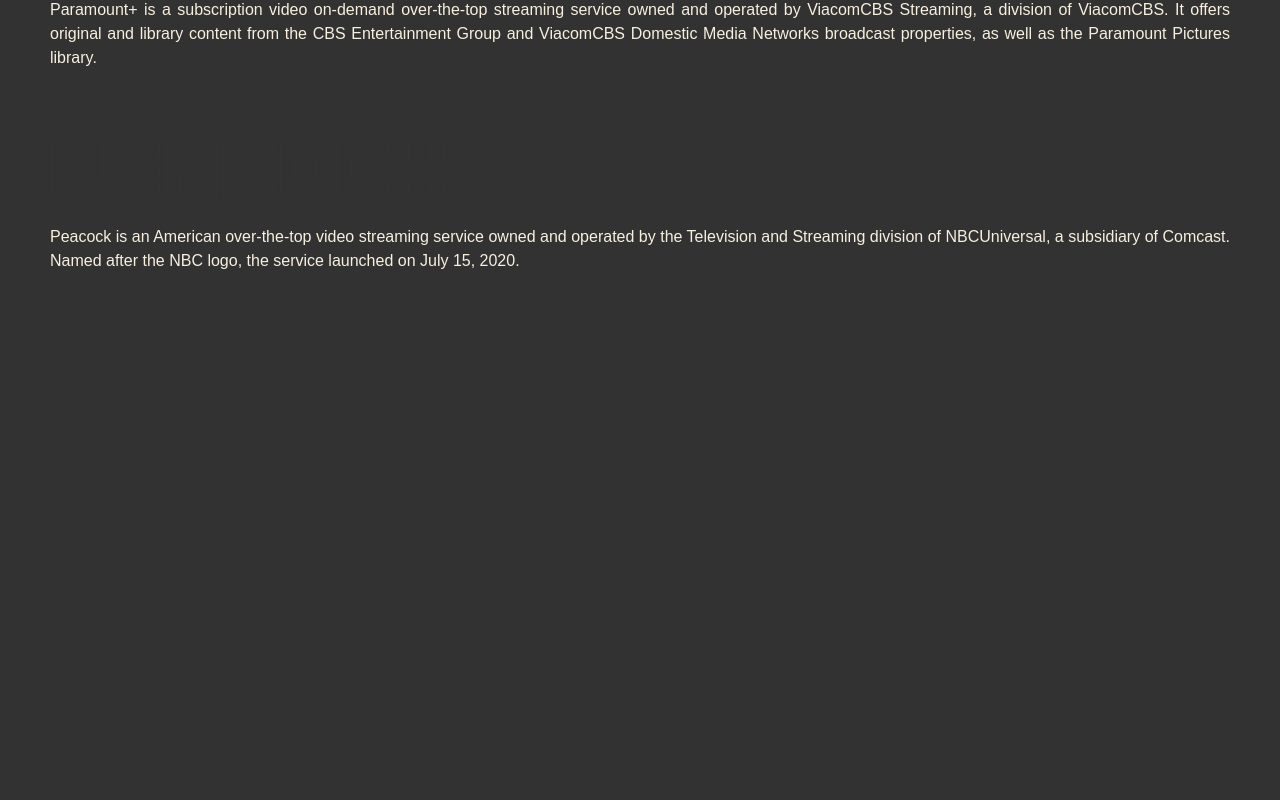
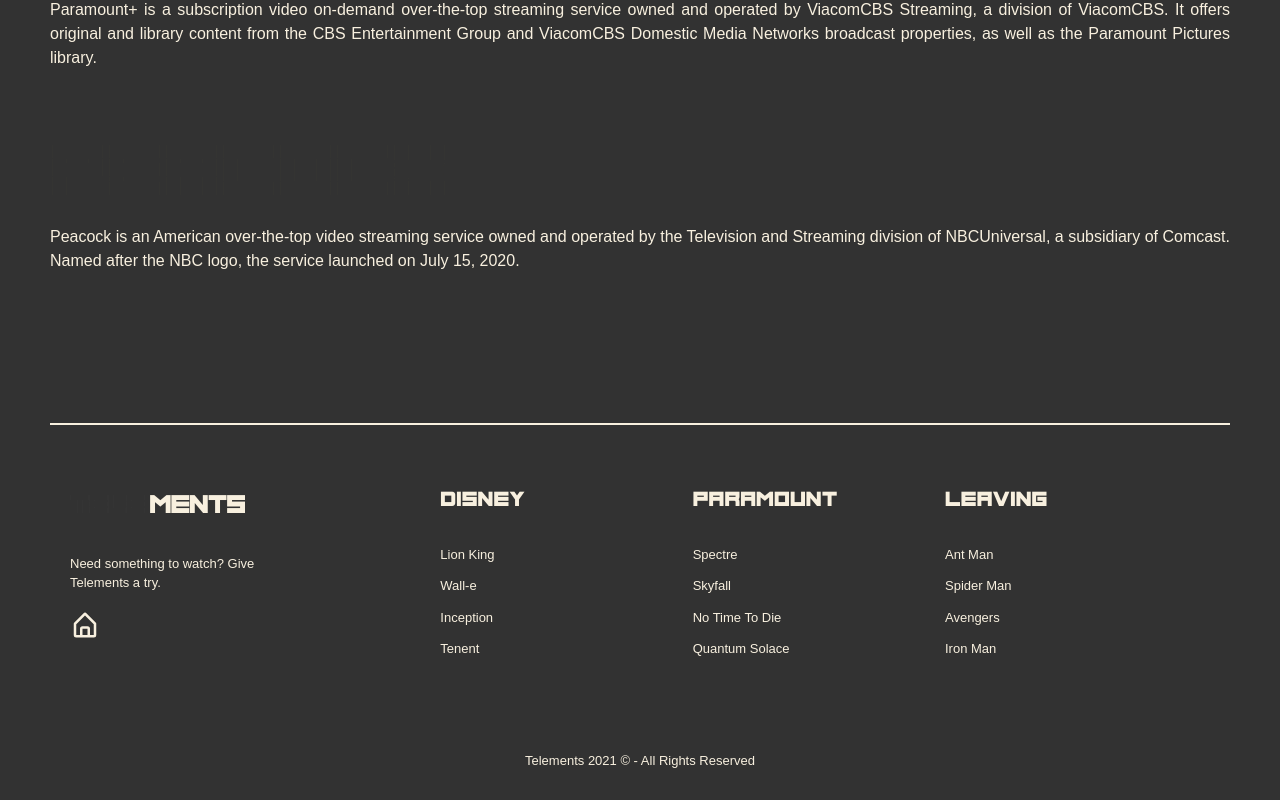
Before and after one commit to ChristianWare/Periodic-Table-Of-Telements, a Next.js app: page /about in a window 1280 px wide. Shown: the part 1723-2523 px from the top of the page. Before the commit the page ends 2146 px from the top, so only its background shows below. Built offline with nearby package versions, Linux system fonts and the light colour scheme.

Commit message:
Footer Complete. Final

```diff
--- a/pages/404.js
+++ b/pages/404.js
@@ -6,6 +6,7 @@
   return (
     <Layout>
       <div className={styles.notFoundPageContainer}>
+        <div className={styles.content}>
           <div className={styles.lines}></div>
           <h1>404 Page Not Found</h1>
           <h1>
@@ -18,6 +19,7 @@
           </h1>
           <div className={styles.lines}></div>
         </div>
+      </div>
     </Layout>
   );
 }
--- a/src/components/Footer.js
+++ b/src/components/Footer.js
@@ -1,11 +1,95 @@
-import styles from '../../styles/Footer.module.css'
+import Link from "next/link";
+import { SiHackthebox } from "react-icons/si";
+import { BsGithub, BsLinkedin } from "react-icons/bs";
+import { AiOutlineMail } from "react-icons/ai";
+import { BiHomeAlt } from "react-icons/bi";
+import styles from "../../styles/Footer.module.css";
 
 function Footer() {
-    return (
-        <div>
-            <h1>Footer</h1>
+  return (
+    <footer className={styles.fContainer}>
+      <div className={styles.row}>
+        <div className={styles.col}>
+          <div className={styles.navbarLogo}>
+            <h1>
+              <span className={styles.logo}>
+                <span className={styles.tel}>TELE</span>
+                MENTS
+              </span>
+            </h1>
+          </div>
+
+          <p className={styles.fDescription}>
+            Need something to watch? Give Telements a try.
+          </p>
+          <Link href='/'>
+            <BiHomeAlt className={styles.homeArrow} />
+          </Link>
         </div>
-    )
+        <div className={styles.col}>
+          <Link href={"/" + "#disney"}>
+            <h5>Disney</h5>
+          </Link>
+          <p>Lion King</p>
+          <p>Wall-e</p>
+          <p>Inception</p>
+          <p>Tenent</p>
+        </div>
+        <div className={styles.col}>
+          <Link href={"/" + "#paramount"}>
+            <h5>Paramount</h5>
+          </Link>
+          <ul>
+            <li>
+              <a>Spectre</a>
+            </li>
+
+            <li>
+              <a>Skyfall</a>
+            </li>
+
+            <li>
+              <a>No Time To Die</a>
+            </li>
+
+            <li>
+              <a>Quantum Solace</a>
+            </li>
+          </ul>
+        </div>
+        <div className={styles.col}>
+          <Link href={"/" + "#leaving"}>
+            <h5>Leaving</h5>
+          </Link>
+          <ul>
+            <li>
+              <a>Ant Man</a>
+            </li>
+
+            <li>
+              <a>Spider Man</a>
+            </li>
+
+            <li>
+              <a>Avengers</a>
+            </li>
+
+            <li>
+              <a>Iron Man</a>
+            </li>
+          </ul>
+        </div>
+      </div>
+      <hr className={styles.bottomBorder} />
+      <div className={styles.copyContainer}>
+        <p lassName={styles.fCopy}>
+          <a>
+            Telements {new Date().getFullYear()} &copy; - All Rights Reserved
+          </a>
+        </p>
+      </div>
+    </footer>
+  );
 }
 
-export default Footer
+export default Footer;
--- a/src/components/Layout.js
+++ b/src/components/Layout.js
@@ -13,7 +13,7 @@
       </Head>
       <Navbar />
       <div>{children}</div>
-      {/* <Footer /> */}
+      <Footer />
     </div>
   );
 }
--- a/styles/Footer.module.css
+++ b/styles/Footer.module.css
@@ -0,0 +1,138 @@
+.fContainer {
+    border-top: 2px solid var(--color4);
+    padding: 50px 0 30px;
+    font-size: 1.3rem;
+    line-height: 2rem;
+}
+
+.fContainer h5 {
+    font-family: 'PhageRegular',
+    sans-serif;
+    letter-spacing: .1rem;
+    cursor: pointer;
+}
+
+
+.tel {
+    font-family: 'PhageRegular', sans-serif;
+    color: transparent;
+    -webkit-text-stroke-width: .01px;
+    -webkit-text-stroke-color: var(--color4);
+    padding-right: 5px;
+}
+
+
+.logo {
+    font-family: 'PhageRegular', sans-serif;
+    font-size: 2.5rem;
+}
+
+.homeArrow {
+    font-size: 3rem;
+    cursor: pointer;
+    margin-top: .5rem;
+}
+
+
+.row {
+    margin: auto;
+    display: flex;
+    flex-wrap: wrap;
+    align-items: flex-start;
+    justify-content: space-between;
+}
+
+.col {
+    flex-basis: 25%;
+    padding: 10px;
+    margin-bottom: 30px;
+    margin-left: 10px;
+}
+
+.col:nth-child(2),
+.col:nth-child(3) {
+    flex-basis: 15%;
+}
+
+.col p {
+    margin-bottom: 12px;
+}
+
+.col button {
+    border: none;
+    padding: 10px;
+    width: 80%;
+    background-color: var(--accent2);
+    border-radius: 5px;
+    font-weight: 600;
+    color: var(--dark);
+    cursor: pointer;
+    margin-top: 30px;
+}
+
+.fDescription {
+    margin-top: 30px;
+    width: 80%;
+}
+
+.col h5 {
+    width: fit-content;
+    font-size: 2rem;
+    font-weight: bold;
+    margin-bottom: 30px;
+    position: relative;
+    border-bottom: 2px solid var(--accent2);
+}
+
+
+
+.col ul li {
+    list-style: none;
+    margin-bottom: 12px;
+}
+
+.fSocialIcons {
+    cursor: pointer;
+}
+
+.bottomBorder {
+    border: 0;
+    border-bottom: 1px solid var(--accent2);
+    margin: 20px auto;
+}
+
+.copyContainer {
+    display: flex;
+    align-items: center;
+    justify-content: center;
+}
+
+.fCopyLogo {
+    margin-bottom: 30px;
+    margin-left: 10px;
+    overflow: hidden;
+    white-space: nowrap;
+}
+
+.fcopyIcon {
+    font-size: 1.3rem;
+    margin-right: 1rem;
+    position: relative;
+    top: 0.3rem;
+    left: -1.2rem;
+}
+
+@media (max-width: 700px) {
+    .fContainer {
+        bottom: unset;
+    }
+
+    .col {
+        flex-basis: 100%;
+    }
+
+    .col:nth-child(2),
+    .col:nth-child(3) {
+        flex-basis: 100%;
+    }
+}
--- a/styles/Leaving.module.css
+++ b/styles/Leaving.module.css
@@ -1,6 +1,6 @@
 .leavingContainer {
     padding-top: 10rem;
-    padding-bottom: 20rem;
+    padding-bottom: 5rem;
     display: flex;
     flex-direction: column;
     align-items: center;
```
Also changed, not shown: styles/404.module.css (+6 -1 lines). Lines whose indentation alone changed are shown as unchanged.
